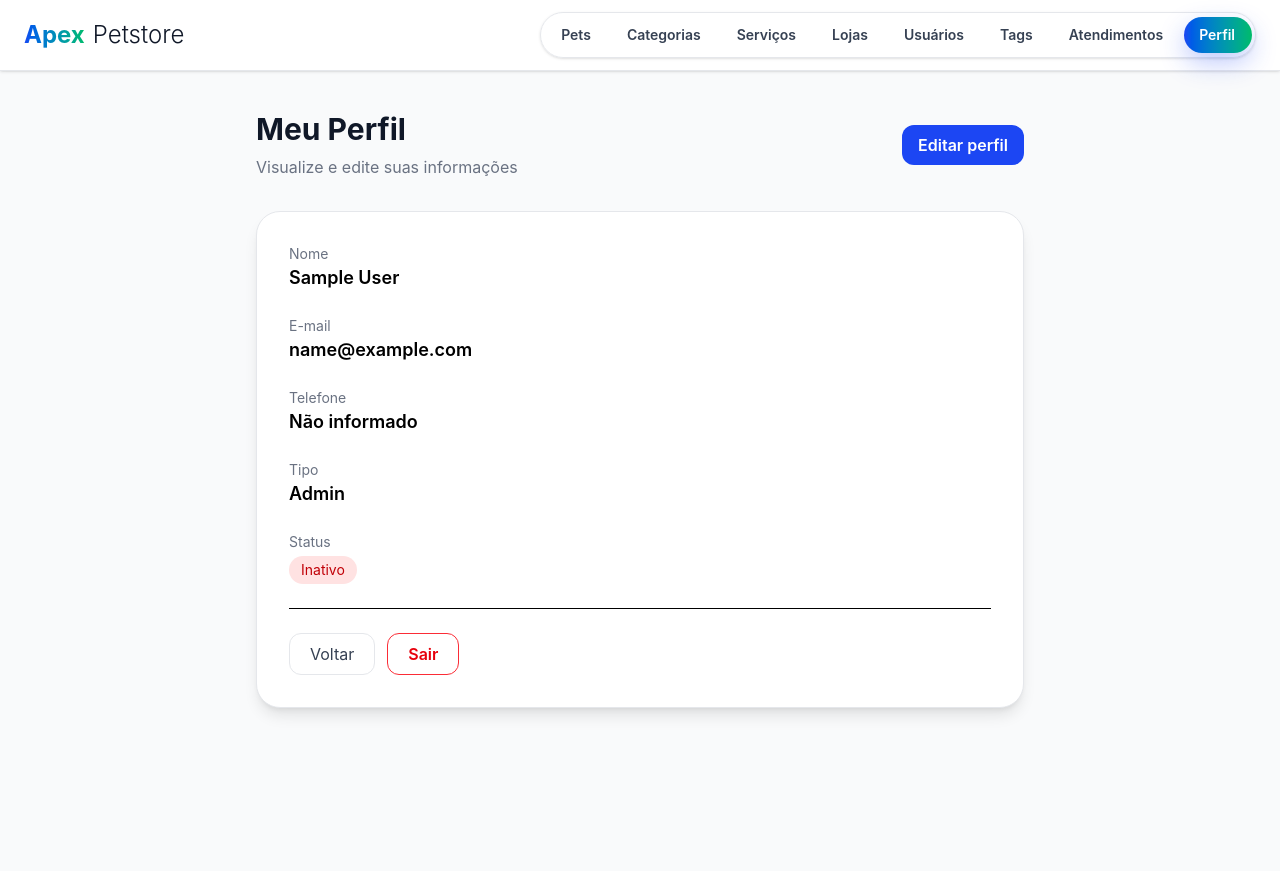
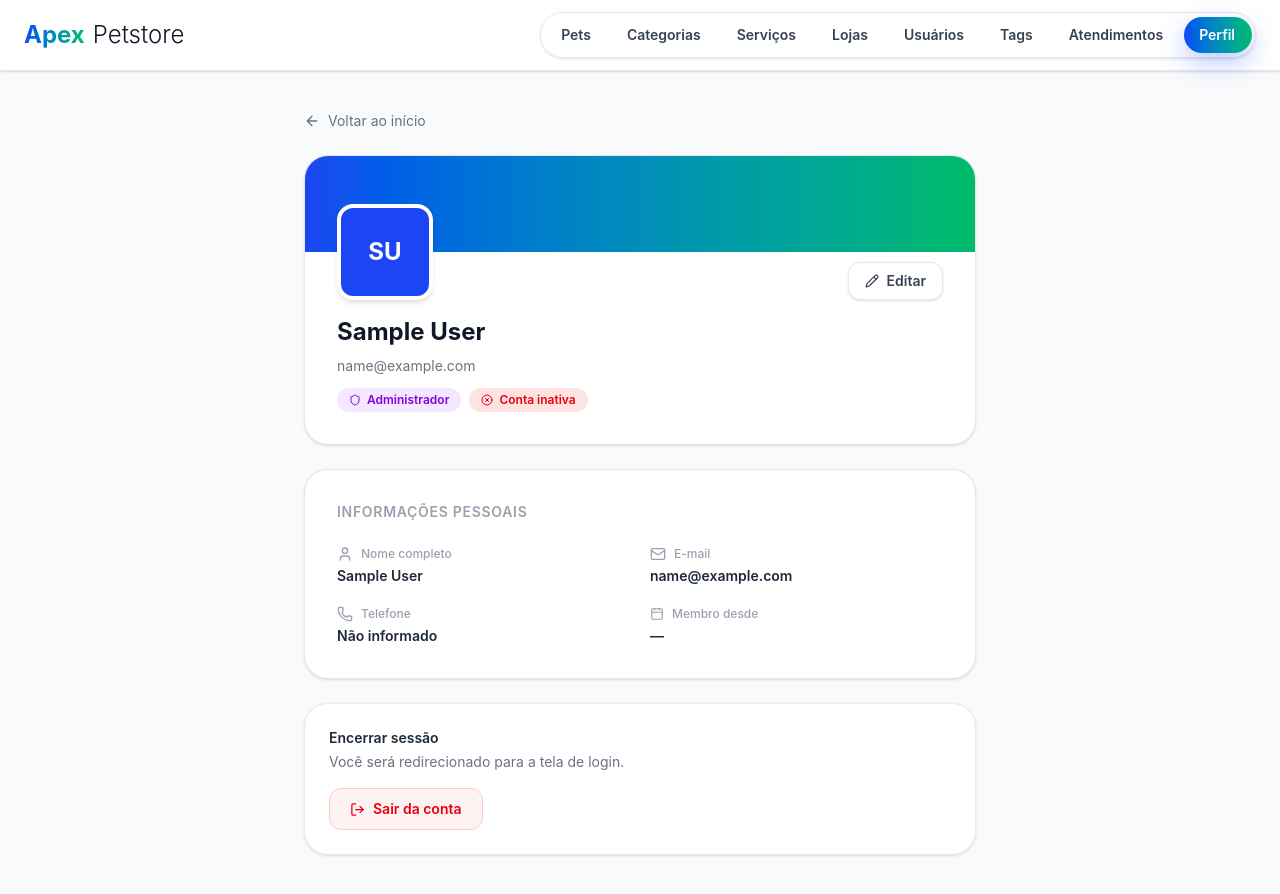
Before and after one commit to gabrielcaixeta01/frontPetstore, a React (Vite) app: page /perfil in a window 1280 px wide. Before the commit the page ends 871 px from the top, so only its background shows below. Built offline with nearby package versions, Linux system fonts and the light colour scheme; sample sign-in values are in the browser's storage.

Commit message:
style: ajuste no estilo de Profile Page

```diff
--- a/package.json
+++ b/package.json
@@ -12,6 +12,7 @@
   "dependencies": {
     "@tailwindcss/postcss": "^4.2.2",
     "axios": "^1.14.0",
+    "lucide-react": "^1.14.0",
     "postcss": "^8.5.8",
     "react": "^19.2.4",
     "react-dom": "^19.2.4",
--- a/src/pages/ProfilePage.tsx
+++ b/src/pages/ProfilePage.tsx
@@ -1,10 +1,23 @@
 import { useEffect, useState } from "react";
 import { useNavigate } from "react-router-dom";
+import {
+  User,
+  Mail,
+  Phone,
+  Shield,
+  CheckCircle,
+  XCircle,
+  LogOut,
+  Pencil,
+  X,
+  Save,
+  ArrowLeft,
+  Calendar,
+} from "lucide-react";
 import { apexTheme } from "../lib/theme";
 import { api } from "../services/api";
 
-
-type User = {
+type UserData = {
   id: number;
   name: string;
   email: string;
@@ -14,30 +27,51 @@ type User = {
   created_at: string;
 };
 
+const roleLabels: Record<string, { label: string; color: string }> = {
+  admin: { label: "Administrador", color: "bg-purple-100 text-purple-700" },
+  funcionario: { label: "Funcionário", color: "bg-blue-100 text-blue-700" },
+  cliente: { label: "Cliente", color: "bg-emerald-100 text-emerald-700" },
+};
+
+function getInitials(name: string) {
+  return name
+    .split(" ")
+    .slice(0, 2)
+    .map((n) => n[0])
+    .join("")
+    .toUpperCase();
+}
+
+function formatDate(dateStr: string) {
+  if (!dateStr) return "—";
+  return new Date(dateStr).toLocaleDateString("pt-BR", {
+    day: "2-digit",
+    month: "long",
+    year: "numeric",
+  });
+}
+
 export default function ProfilePage() {
   const navigate = useNavigate();
   const c = apexTheme.colors;
 
-  const [user, setUser] = useState<User | null>(null);
+  const [user, setUser] = useState<UserData | null>(null);
   const [isEditing, setIsEditing] = useState(false);
   const [loading, setLoading] = useState(false);
+  const [error, setError] = useState("");
 
-  // campos editáveis
   const [name, setName] = useState("");
   const [email, setEmail] = useState("");
   const [phone, setPhone] = useState("");
 
   useEffect(() => {
     const storedUser = localStorage.getItem("user");
-
     if (!storedUser) {
       navigate("/login");
       return;
     }
-
     const parsed = JSON.parse(storedUser);
     setUser(parsed);
-
     setName(parsed.name);
     setEmail(parsed.email);
     setPhone(parsed.phone || "");
@@ -49,22 +83,29 @@ export default function ProfilePage() {
     navigate("/login");
   }
 
+  function handleCancelEdit() {
+    if (!user) return;
+    setName(user.name);
+    setEmail(user.email);
+    setPhone(user.phone || "");
+    setError("");
+    setIsEditing(false);
+  }
+
   async function handleSave() {
     if (!user) return;
-
     setLoading(true);
-
+    setError("");
     try {
       const params = { name, email, phone };
-      const data = await api.put(`/user/${user.id}`, null, { params }).then(r => r.data);
-
-      // atualizar localStorage
+      const data = await api
+        .put(`/user/${user.id}`, null, { params })
+        .then((r) => r.data);
       localStorage.setItem("user", JSON.stringify(data));
       setUser(data);
-
       setIsEditing(false);
-    } catch (err) {
-      alert(err instanceof Error ? err.message : "Erro inesperado");
+    } catch {
+      setError("Não foi possível salvar as alterações. Tente novamente.");
     } finally {
       setLoading(false);
     }
@@ -72,140 +113,195 @@ export default function ProfilePage() {
 
   if (!user) return null;
 
+  const roleInfo = roleLabels[user.role] ?? {
+    label: user.role,
+    color: "bg-gray-100 text-gray-700",
+  };
+
   return (
     <main className={`min-h-screen ${c.bgSoft} px-4 py-10`}>
-      <div className="mx-auto max-w-3xl">
+      <div className="mx-auto max-w-2xl space-y-6">
 
-        {/* Header */}
-        <div className="mb-8 flex items-center justify-between">
-          <div>
-            <h1 className={`text-3xl font-bold ${c.text}`}>
-              Meu Perfil
-            </h1>
-            <p className={`${c.textMuted} mt-2`}>
-              Visualize e edite suas informações
-            </p>
+        {/* Back */}
+        <button
+          onClick={() => navigate("/")}
+          className="flex items-center gap-2 text-sm text-gray-500 hover:text-gray-800 transition"
+        >
+          <ArrowLeft size={16} />
+          Voltar ao início
+        </button>
+
+        {/* Avatar + identidade */}
+        <div className={`rounded-3xl border ${c.border} bg-white shadow-sm overflow-hidden`}>
+          {/* Topo colorido */}
+          <div className="h-24 bg-gradient-to-r from-[#1c46f3] to-[#00bb69]" />
+
+          <div className="px-8 pb-8">
+            {/* Avatar */}
+            <div className="-mt-12 mb-4 flex items-end justify-between">
+              <div className="flex h-24 w-24 items-center justify-center rounded-2xl border-4 border-white bg-[#1c46f3] text-2xl font-bold text-white shadow-md">
+                {getInitials(user.name)}
               </div>
 
               {!isEditing && (
                 <button
                   onClick={() => setIsEditing(true)}
-              className={`px-4 py-2 rounded-xl font-semibold transition ${c.primary} ${c.primaryHover} ${c.primaryText}`}
+                  className="flex items-center gap-2 rounded-xl border border-gray-200 bg-white px-4 py-2 text-sm font-semibold text-gray-700 shadow-sm hover:bg-gray-50 transition"
                 >
-              Editar perfil
+                  <Pencil size={14} />
+                  Editar
                 </button>
               )}
             </div>
 
-        {/* Card */}
-        <div className={`bg-white rounded-3xl shadow-lg p-8 space-y-6 border ${c.border}`}>
+            {/* Nome e badges */}
+            <div className="space-y-2">
+              <h1 className="text-2xl font-bold text-gray-900">{user.name}</h1>
+              <p className="text-sm text-gray-500">{user.email}</p>
 
-          {/* Nome */}
-          <div>
-            <p className="text-sm text-gray-500">Nome</p>
-            {isEditing ? (
-              <input
+              <div className="flex flex-wrap gap-2 pt-1">
+                <span className={`inline-flex items-center gap-1.5 rounded-full px-3 py-1 text-xs font-semibold ${roleInfo.color}`}>
+                  <Shield size={12} />
+                  {roleInfo.label}
+                </span>
+
+                {user.active ? (
+                  <span className="inline-flex items-center gap-1.5 rounded-full bg-emerald-100 px-3 py-1 text-xs font-semibold text-emerald-700">
+                    <CheckCircle size={12} />
+                    Conta ativa
+                  </span>
+                ) : (
+                  <span className="inline-flex items-center gap-1.5 rounded-full bg-red-100 px-3 py-1 text-xs font-semibold text-red-600">
+                    <XCircle size={12} />
+                    Conta inativa
+                  </span>
+                )}
+              </div>
+            </div>
+          </div>
+        </div>
+
+        {/* Erro */}
+        {error && (
+          <div className="rounded-2xl border border-red-200 bg-red-50 px-4 py-3 text-sm text-red-600">
+            {error}
+          </div>
+        )}
+
+        {/* Campos */}
+        <div className={`rounded-3xl border ${c.border} bg-white shadow-sm p-8 space-y-6`}>
+          <h2 className="text-sm font-semibold uppercase tracking-wider text-gray-400">
+            Informações pessoais
+          </h2>
+
+          <div className="grid gap-5 sm:grid-cols-2">
+            <Field
+              icon={<User size={16} />}
+              label="Nome completo"
+              editing={isEditing}
               value={name}
-                onChange={(e) => setName(e.target.value)}
-                className={`mt-2 w-full rounded-xl border ${c.border} px-4 py-3`}
+              onChange={setName}
+              displayValue={user.name}
             />
-            ) : (
-              <p className="text-lg font-semibold">{user.name}</p>
+            <Field
+              icon={<Mail size={16} />}
+              label="E-mail"
+              editing={isEditing}
+              value={email}
+              onChange={setEmail}
+              displayValue={user.email}
+              type="email"
+            />
+            <Field
+              icon={<Phone size={16} />}
+              label="Telefone"
+              editing={isEditing}
+              value={phone}
+              onChange={setPhone}
+              displayValue={user.phone || "Não informado"}
+              placeholder="(00) 00000-0000"
+            />
+            <div className="space-y-1">
+              <p className="flex items-center gap-2 text-xs font-medium text-gray-400">
+                <Calendar size={14} />
+                Membro desde
+              </p>
+              <p className="text-sm font-semibold text-gray-800">
+                {formatDate(user.created_at)}
+              </p>
+            </div>
+          </div>
+
+          {/* Ações */}
+          {isEditing && (
+            <div className="flex flex-wrap gap-3 border-t border-gray-100 pt-6">
+              <button
+                onClick={handleSave}
+                disabled={loading}
+                className="flex items-center gap-2 rounded-xl bg-[#1c46f3] px-5 py-2.5 text-sm font-semibold text-white transition hover:bg-[#1538c9] disabled:opacity-60"
+              >
+                <Save size={15} />
+                {loading ? "Salvando..." : "Salvar alterações"}
+              </button>
+              <button
+                onClick={handleCancelEdit}
+                className="flex items-center gap-2 rounded-xl border border-gray-200 px-5 py-2.5 text-sm font-semibold text-gray-600 hover:bg-gray-50 transition"
+              >
+                <X size={15} />
+                Cancelar
+              </button>
+            </div>
           )}
         </div>
 
-          {/* Email */}
-          <div>
-            <p className="text-sm text-gray-500">E-mail</p>
-            {isEditing ? (
-              <input
-                value={email}
-                onChange={(e) => setEmail(e.target.value)}
-                className={`mt-2 w-full rounded-xl border ${c.border} px-4 py-3`}
-              />
-            ) : (
-              <p className="text-lg font-semibold">{user.email}</p>
-            )}
-          </div>
-
-          {/* Telefone */}
-          <div>
-            <p className="text-sm text-gray-500">Telefone</p>
-            {isEditing ? (
-              <input
-                value={phone}
-                onChange={(e) => setPhone(e.target.value)}
-                className={`mt-2 w-full rounded-xl border ${c.border} px-4 py-3`}
-              />
-            ) : (
-              <p className="text-lg font-semibold">
-                {user.phone || "Não informado"}
+        {/* Danger zone */}
+        <div className={`rounded-3xl border border-red-100 bg-white shadow-sm p-6`}>
+          <h2 className="mb-1 text-sm font-semibold text-gray-800">Encerrar sessão</h2>
+          <p className="mb-4 text-sm text-gray-500">
+            Você será redirecionado para a tela de login.
           </p>
-            )}
-          </div>
-
-          {/* Role */}
-          <div>
-            <p className="text-sm text-gray-500">Tipo</p>
-            <p className="text-lg font-semibold capitalize">
-              {user.role}
-            </p>
-          </div>
-
-          {/* Status */}
-          <div>
-            <p className={`text-sm ${c.textMuted}`}>Status</p>
-            <span
-              className={`inline-block mt-1 px-3 py-1 text-sm rounded-full ${
-                user.active
-                  ? "bg-green-100 text-green-700"
-                  : "bg-red-100 text-red-700"
-              }`}
-            >
-              {user.active ? "Ativo" : "Inativo"}
-            </span>
-          </div>
-
-          {/* Actions */}
-          <div className="pt-6 border-t flex gap-3 flex-wrap">
-
-            {isEditing ? (
-              <>
-                <button
-                  onClick={() => setIsEditing(false)}
-                  className={`px-5 py-2 rounded-xl border ${c.border} text-gray-700`}
-                >
-                  Cancelar
-                </button>
-
-                <button
-                  onClick={handleSave}
-                  disabled={loading}
-                  className={`px-5 py-2 rounded-xl font-semibold transition ${c.primary} ${c.primaryHover} ${c.primaryText}`}
-                >
-                  {loading ? "Salvando..." : "Salvar"}
-                </button>
-              </>
-            ) : (
-              <>
-                <button
-                  onClick={() => navigate("/")}
-                  className={`px-5 py-2 rounded-xl border ${c.border} text-gray-700`}
-                >
-                  Voltar
-                </button>
-
           <button
             onClick={handleLogout}
-                  className={`px-5 py-2 rounded-xl font-semibold transition border border-red-500 text-red-600 hover:bg-red-50`}
+            className="flex items-center gap-2 rounded-xl border border-red-200 bg-red-50 px-5 py-2.5 text-sm font-semibold text-red-600 hover:bg-red-100 transition"
           >
-                  Sair
+            <LogOut size={15} />
+            Sair da conta
           </button>
-              </>
-            )}
-          </div>
         </div>
       </div>
     </main>
   );
 }
+
+type FieldProps = {
+  icon: React.ReactNode;
+  label: string;
+  editing: boolean;
+  value: string;
+  onChange: (v: string) => void;
+  displayValue: string;
+  type?: string;
+  placeholder?: string;
+};
+
+function Field({ icon, label, editing, value, onChange, displayValue, type = "text", placeholder }: FieldProps) {
+  return (
+    <div className="space-y-1">
+      <p className="flex items-center gap-2 text-xs font-medium text-gray-400">
+        {icon}
+        {label}
+      </p>
+      {editing ? (
+        <input
+          type={type}
+          value={value}
+          onChange={(e) => onChange(e.target.value)}
+          placeholder={placeholder}
+          className="w-full rounded-xl border border-gray-200 px-4 py-2.5 text-sm text-gray-800 outline-none focus:border-[#1c46f3] focus:ring-2 focus:ring-[#1c46f3]/20 transition"
+        />
+      ) : (
+        <p className="text-sm font-semibold text-gray-800">{displayValue}</p>
+      )}
+    </div>
+  );
+}
```
Also changed, not shown: .claude/settings.local.json (added), 1 other file (tests, documents, lock files or other folders). Lines whose indentation alone changed are shown as unchanged.
